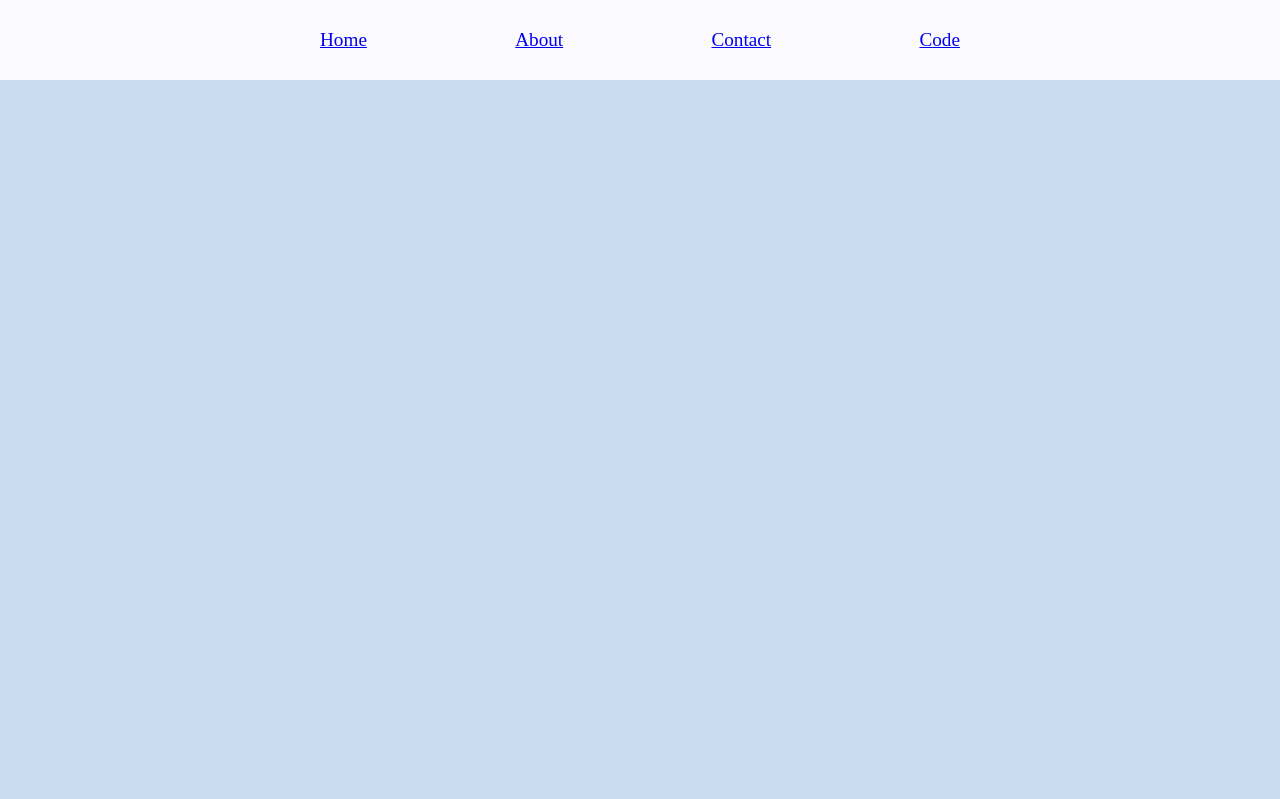
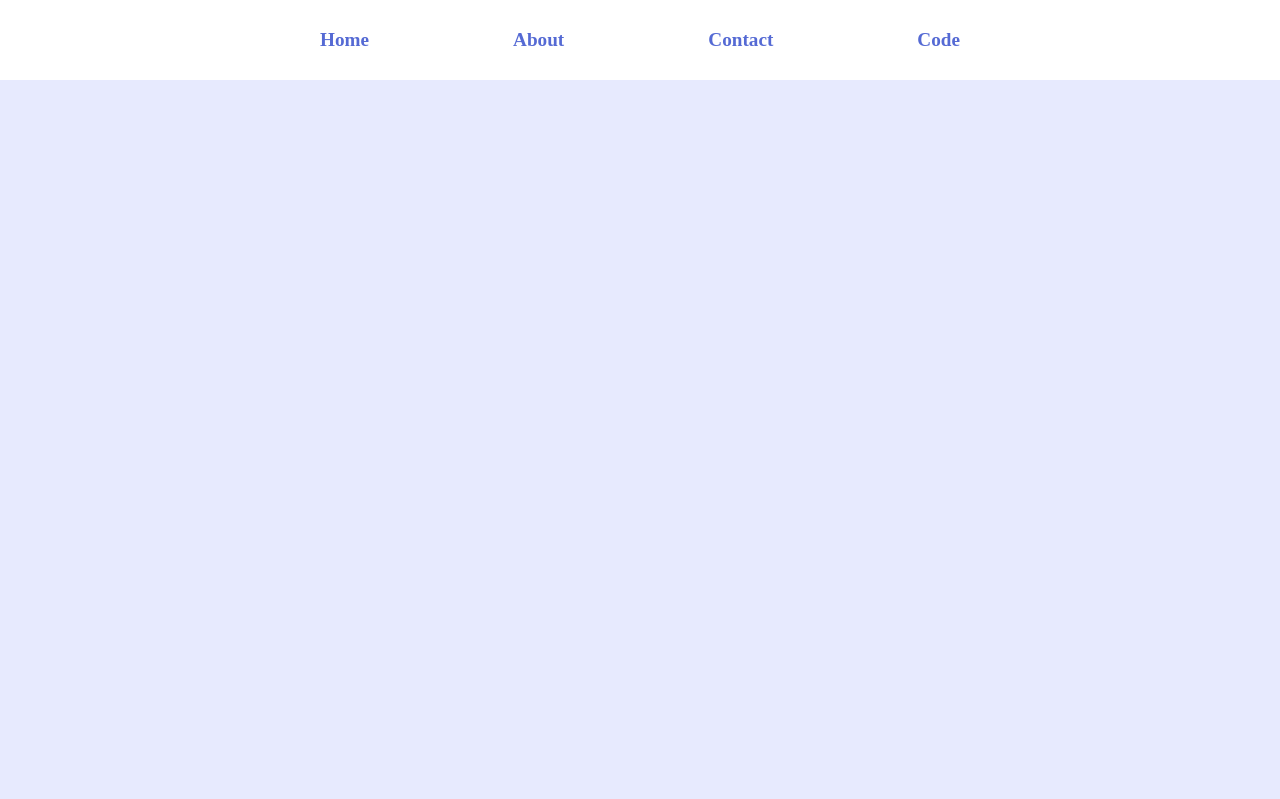
Before and after one commit to imwisdomh/portfolio, a plain HTML site: page index.html in a window 1280 px wide. Shown: the top 799 px of the page. Drawn offline with Linux system fonts and the light colour scheme.

Commit message:
💄 스타일 업데이트

```diff
--- a/css/style.css
+++ b/css/style.css
@@ -7,7 +7,7 @@ html {
     top: 0;
     left: 0;
     width: 100%;
-    background-color: rgb(250, 250, 255);
+    background-color: white;
     height: 80px;
     display: flex;
     justify-content: center;
@@ -28,6 +28,18 @@ html {
 
 .header__menu-item {
     font-size: larger;
+    font-weight: 600;
+}
+
+.header__menu-item a {
+    color: rgb(85, 106, 212);
+    text-decoration: none;
+    transition: color 0.5s ease;
+}
+
+.header__menu-item a:hover {
+    color: black;
+    text-decoration: underline;
 }
 
 .section {
@@ -35,13 +47,13 @@ html {
 }
 
 #home {
-    background-color: rgb(200, 220, 240);
+    background-color: rgb(231, 234, 254);
 }
 
 #about {
-    background-color: rgb(225, 238, 255);
+    background-color: rgb(238, 241, 255);
 }
 
 #footer {
-    background-color: rgb(250, 250, 255);
+    background-color: white;
 }
```
